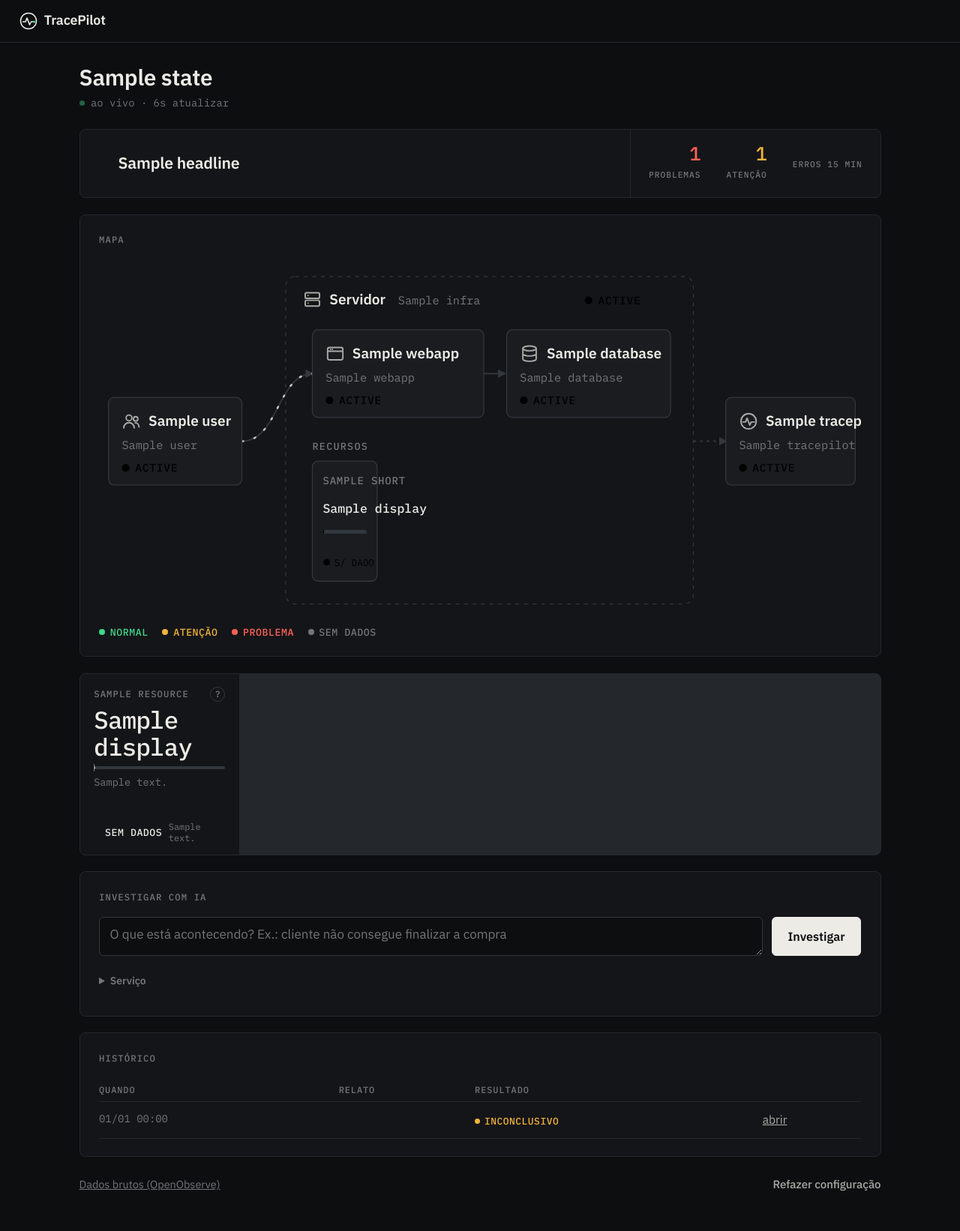
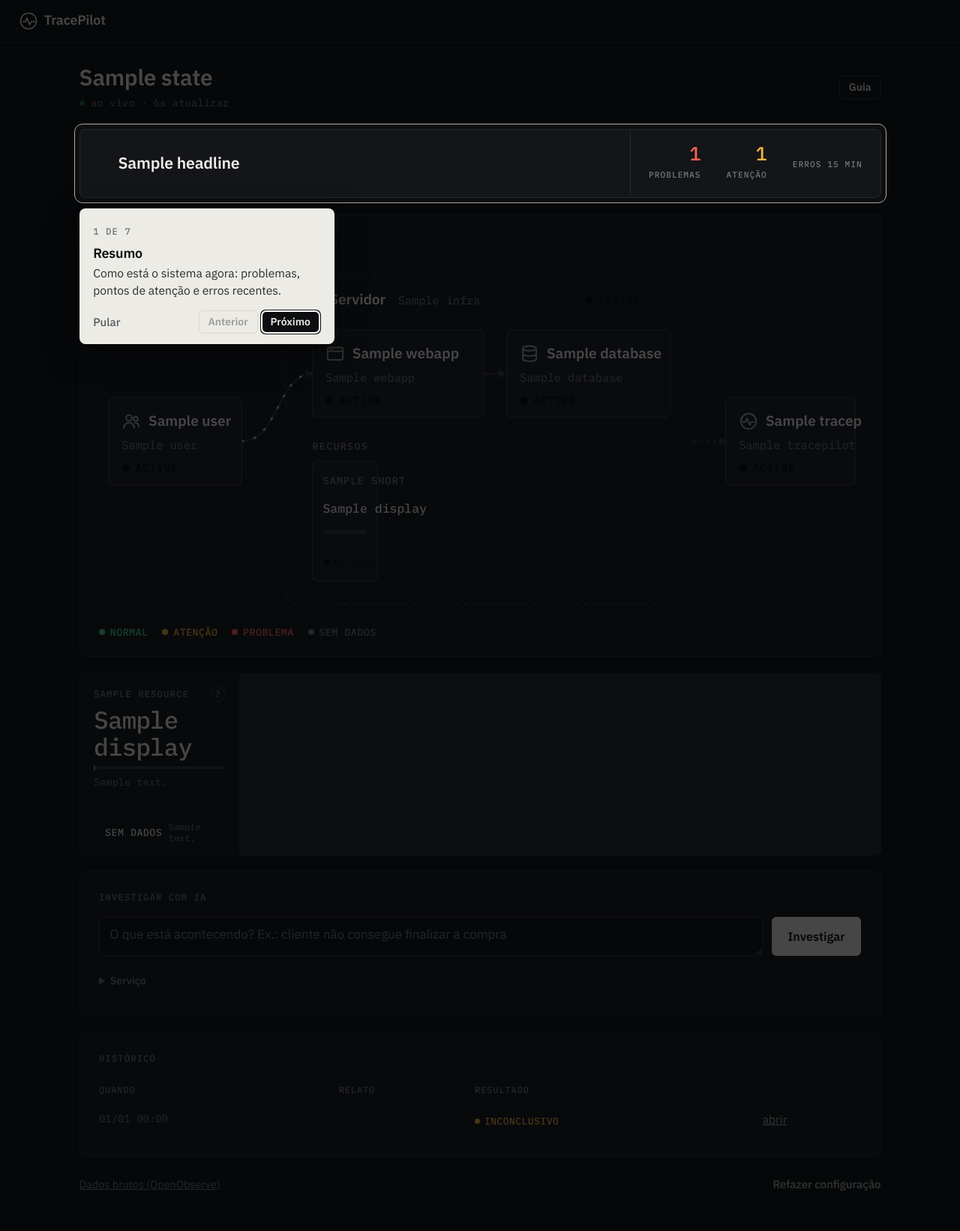
Before and after one commit to Dyonnatan/TracePilot, a FastAPI app: template webapp/templates/dashboard.html in a window 1280 px wide. Shown: the whole page at 75% size. Run offline with FastAPI, Linux system fonts and the light colour scheme; the template is opened without the code that fills it: most values are stand-ins (such as "Sample title", 1, 10 or a date in 2020).

Commit message:
feat(demo): script de demo completa, usuário Lucas, boas-vindas e guia do painel
- scripts/demo.sh up|down|status: sobe telemetria, a loja Apex Space
  (branch feat/reference-environment num worktree, sem tocar na branch
  atual), o TracePilot Collector, a TracePilot API e o painel, com
  processos desacoplados do terminal (PID/log em workspace/run/).
- Preset: usuário Lucas (lucas@apexspace.com.br); o nome vem do preset no
  primeiro acesso.
- Passo 1 vira boas-vindas que explica os passos da instalação.
- Painel: guia em balões (8 passos, com destaque da parte explicada) que
  abre ao concluir o onboarding (?tour=1) ou na primeira visita, e reabre
  pelo botão "Guia". A atualização ao vivo pausa enquanto o guia está
  aberto.

Co-Authored-By: Claude Opus 5.5 <noreply@anthropic.com>

```diff
--- a/webapp/auth.py
+++ b/webapp/auth.py
@@ -15,6 +15,7 @@ import os
 import secrets
 
 from agents import workspace_store
+from webapp import presets
 
 ITERATIONS = 200_000
 SECRET_FILE = workspace_store.WORKSPACE_FILE.parent / "secret.key"
@@ -66,7 +67,13 @@ def authenticate(email: str, password: str) -> dict | None:
             return None
         return user
 
-    name = user.get("name") if email == stored_email and user.get("name") else _name_from_email(email)
+    preset_user = (presets.active() or {}).get("user") or {}
+    if email == stored_email and user.get("name"):
+        name = user["name"]
+    elif email == (preset_user.get("email") or "").lower() and preset_user.get("name"):
+        name = preset_user["name"]
+    else:
+        name = _name_from_email(email)
     new_user = {"name": name, "email": email, "password_hash": hash_password(password)}
     workspace_store.update(user=new_user)
     return new_user
--- a/webapp/main.py
+++ b/webapp/main.py
@@ -222,7 +222,13 @@ def onboarding_welcome(request: Request):
         return guard
     workspace_store.set_current_step("welcome")
     return templates.TemplateResponse(
-        request, "onboarding_welcome.html", {"step_index": 0, "user": _current_user(request)}
+        request,
+        "onboarding_welcome.html",
+        {
+            "step_index": 0,
+            "user": _current_user(request),
+            "system_name": presets.form_values(workspace_store.load()).get("system_name"),
+        },
     )
 
 
@@ -380,7 +386,8 @@ def onboarding_complete(request: Request):
     if guard:
         return guard
     workspace_store.mark_onboarding_complete()
-    return RedirectResponse(url="/dashboard", status_code=303)
+    # ?tour=1 abre o guia do painel na primeira visita.
+    return RedirectResponse(url="/dashboard?tour=1", status_code=303)
 
 
 @app.post("/onboarding/reset")
--- a/webapp/presets/reference-environment.json
+++ b/webapp/presets/reference-environment.json
@@ -2,7 +2,8 @@
   "id": "reference-environment",
   "label": "Loja Apex Space (ambiente de referência)",
   "user": {
-    "email": "demo@apexspace.com.br",
+    "name": "Lucas",
+    "email": "lucas@apexspace.com.br",
     "password": "apex2026"
   },
   "system_name": "Apex Space",
--- a/webapp/static/app.js
+++ b/webapp/static/app.js
@@ -124,7 +124,7 @@
   }
 
   async function refresh() {
-    if (!live || inFlight || document.hidden) return;
+    if (!live || inFlight || document.hidden || document.body.classList.contains('touring')) return;
     inFlight = true;
     try {
       const resp = await fetch(live.dataset.liveUrl, { headers: { 'X-Requested-With': 'fetch' } });
@@ -159,3 +159,115 @@
     if (btn) btn.addEventListener('click', refresh);
   }
 })();
+
+// ---- Guia do painel (balões) ------------------------------------------
+// Abre sozinho com ?tour=1 (fim do onboarding) ou na primeira visita;
+// o botão "Guia" reabre. Pausa a atualização ao vivo enquanto está aberto,
+// para o elemento destacado não ser trocado no meio do passo.
+(function () {
+  'use strict';
+  const STEPS = [
+    { sel: '[data-tour="overview"]', title: 'Resumo', text: 'Como está o sistema agora: problemas, pontos de atenção e erros recentes.' },
+    { sel: '[data-tour="map"] .diagram-wrap', title: 'Mapa', text: 'Cada caixa é uma parte do seu sistema. Clique em uma para ver os detalhes.' },
+    { sel: '[data-node="tracepilot"]', title: 'Conexão', text: 'Mostra se os dados estão chegando e por onde: TracePilot Collector, TracePilot API ou os dois.' },
+    { sel: '[data-tour="resources"]', title: 'Recursos', text: 'Uso da máquina em tempo real. O ? explica cada indicador.' },
+    { sel: '[data-tour="alerts"]', title: 'Alertas', text: 'O que precisa de atenção e o que fazer. Amarelo avisa antes de virar problema.' },
+    { sel: '[data-tour="investigate"]', title: 'Investigar com IA', text: 'Descreva o problema com suas palavras. A IA encontra a causa e sugere a correção.' },
+    { sel: '[data-tour="history"]', title: 'Histórico', text: 'Investigações anteriores, com o resultado de cada uma.' },
+    { sel: '[data-tour="live"]', title: 'Ao vivo', text: 'O painel se atualiza sozinho a cada 10 segundos.' },
+  ];
+  const SEEN_KEY = 'tp-tour-seen';
+  if (!document.querySelector('[data-tour]')) return;
+
+  let steps = [];
+  let i = 0;
+  let spot, pop;
+
+  function build() {
+    spot = document.createElement('div');
+    spot.className = 'tour-spot';
+    pop = document.createElement('div');
+    pop.className = 'tour-pop';
+    pop.setAttribute('role', 'dialog');
+    pop.innerHTML = '<span class="label tour-count"></span><h3 class="tour-title"></h3><p class="tour-text"></p>'
+      + '<div class="tour-actions"><button type="button" class="link-button" data-tour-skip>Pular</button>'
+      + '<span><button type="button" class="btn-line btn-sm" data-tour-prev>Anterior</button> '
+      + '<button type="button" class="btn-sm" data-tour-next>Próximo</button></span></div>';
+    document.body.append(spot, pop);
+    pop.querySelector('[data-tour-skip]').onclick = end;
+    pop.querySelector('[data-tour-prev]').onclick = () => go(i - 1);
+    pop.querySelector('[data-tour-next]').onclick = () => (i === steps.length - 1 ? end() : go(i + 1));
+  }
+
+  function place() {
+    const el = document.querySelector(steps[i].sel);
+    if (!el) return;
+    // Coordenadas do documento (position: absolute), não da janela: o
+    // balão acompanha a rolagem sem precisar recalcular.
+    const r = el.getBoundingClientRect();
+    const sx = window.scrollX;
+    const sy = window.scrollY;
+    const pad = 6;
+    Object.assign(spot.style, {
+      top: `${r.top + sy - pad}px`, left: `${r.left + sx - pad}px`,
+      width: `${r.width + pad * 2}px`, height: `${r.height + pad * 2}px`,
+    });
+    const pw = pop.offsetWidth;
+    const ph = pop.offsetHeight;
+    const below = r.bottom + 14 + ph < window.innerHeight;
+    const top = below ? r.bottom + 14 : Math.max(12, r.top - ph - 14);
+    const left = Math.min(Math.max(12, r.left), document.documentElement.clientWidth - pw - 12);
+    Object.assign(pop.style, { top: `${top + sy}px`, left: `${left + sx}px` });
+  }
+
+  function go(n) {
+    i = Math.max(0, Math.min(steps.length - 1, n));
+    const s = steps[i];
+    pop.querySelector('.tour-count').textContent = `${i + 1} de ${steps.length}`;
+    pop.querySelector('.tour-title').textContent = s.title;
+    pop.querySelector('.tour-text').textContent = s.text;
+    pop.querySelector('[data-tour-prev]').disabled = i === 0;
+    pop.querySelector('[data-tour-next]').textContent = i === steps.length - 1 ? 'Concluir' : 'Próximo';
+    const el = document.querySelector(s.sel);
+    const r = el.getBoundingClientRect();
+    if (r.top < 80 || r.bottom > window.innerHeight - 160) {
+      window.scrollTo({ top: window.scrollY + r.top - Math.max(90, (window.innerHeight - r.height) / 3), behavior: 'instant' });
+    }
+    place();
+    pop.querySelector('[data-tour-next]').focus();
+  }
+
+  function start() {
+    steps = STEPS.filter((s) => document.querySelector(s.sel));
+    if (!steps.length) return;
+    if (!spot) build();
+    document.body.classList.add('touring');
+    spot.hidden = false;
+    pop.hidden = false;
+    go(0);
+  }
+
+  function end() {
+    document.body.classList.remove('touring');
+    spot.hidden = true;
+    pop.hidden = true;
+    try { localStorage.setItem(SEEN_KEY, '1'); } catch (e) { /* sem storage: só não lembra */ }
+  }
+
+  window.addEventListener('resize', () => { if (document.body.classList.contains('touring')) place(); });
+  document.addEventListener('keydown', (ev) => {
+    if (!document.body.classList.contains('touring')) return;
+    if (ev.key === 'Escape') end();
+    if (ev.key === 'ArrowRight') go(i + 1);
+    if (ev.key === 'ArrowLeft') go(i - 1);
+  });
+  document.addEventListener('click', (ev) => { if (ev.target.closest('[data-tour-start]')) start(); });
+
+  let seen = false;
+  try { seen = localStorage.getItem(SEEN_KEY) === '1'; } catch (e) { seen = false; }
+  const params = new URLSearchParams(window.location.search);
+  if (params.get('tour') === '1' || !seen) {
+    if (params.get('tour')) history.replaceState(null, '', window.location.pathname);
+    setTimeout(start, 400);
+  }
+})();
--- a/webapp/static/style.css
+++ b/webapp/static/style.css
@@ -418,3 +418,24 @@ summary { cursor: pointer; font-weight: 600; }
   .scan .v { grid-column: 2; }
   .topbar-user { display: none; }
 }
+
+/* ---- Guia (balões) ---- */
+.tour-spot {
+  position: absolute; z-index: 90; pointer-events: none; border-radius: 10px;
+  box-shadow: 0 0 0 9999px rgba(5, 6, 8, .72); outline: 1px solid var(--ink-2);
+  transition: all .25s ease;
+}
+.tour-pop {
+  position: absolute; z-index: 91; width: min(340px, calc(100vw - 24px));
+  background: var(--ink); color: var(--bg); border-radius: 8px; padding: 1rem 1.1rem .85rem;
+  box-shadow: 0 12px 40px rgba(0,0,0,.5); transition: top .25s ease, left .25s ease;
+}
+.tour-pop .label { color: #6d6f72; }
+.tour-pop h3 { margin: .35rem 0 .3rem; font-size: 1.05rem; color: var(--bg); }
+.tour-pop p { margin: 0; font-size: .92rem; line-height: 1.45; color: #2b2d31; }
+.tour-actions { display: flex; justify-content: space-between; align-items: center; margin-top: .9rem; }
+.tour-pop .link-button { color: #55585d; }
+.tour-pop .btn-sm { background: var(--bg); color: var(--ink); border-color: var(--bg); }
+.tour-pop .btn-line { background: transparent; color: var(--bg); border-color: #b9b8b3; }
+.tour-pop button:disabled { opacity: .35; cursor: default; }
+.dash-head > .btn-line { align-self: center; }
--- a/webapp/templates/_dashboard_live.html
+++ b/webapp/templates/_dashboard_live.html
@@ -1,6 +1,6 @@
 {% from "_diagram_macros.html" import architecture_diagram, resource_tiles %}
 {% set ov = state.overall %}
-<section class="overview">
+<section class="overview" data-tour="overview">
   <div class="overall st-{{ ov.status }}">
     <span class="overall-mark"></span>
     <h2>{{ ov.headline }}</h2>
@@ -12,17 +12,17 @@
   </div>
 </section>
 
-<section class="card">
+<section class="card" data-tour="map">
   <div class="section-head"><span class="label">Mapa</span></div>
   {{ architecture_diagram(state) }}
 </section>
 
-<section class="section">
+<section class="section" data-tour="resources">
   {{ resource_tiles(state.resources) }}
 </section>
 
 {% if state.alerts %}
-<section class="card">
+<section class="card" data-tour="alerts">
   <div class="section-head"><span class="label">Alertas</span></div>
   <ul class="alert-list">
     {% for a in state.alerts %}
--- a/webapp/templates/dashboard.html
+++ b/webapp/templates/dashboard.html
@@ -5,16 +5,17 @@
 <div class="dash-head">
   <div>
     <h1>{{ state.system_name }}</h1>
-    <div class="live"><span class="live-dot"></span><span data-updated>ao vivo</span>
+    <div class="live" data-tour="live"><span class="live-dot"></span><span data-updated>ao vivo</span>
       <button type="button" class="link-button" data-refresh-now>atualizar</button></div>
   </div>
+  <button type="button" class="btn-line btn-sm" data-tour-start>Guia</button>
 </div>
 
 <div id="live-root" data-live-url="/dashboard/live" data-interval="10000">
   {% include "_dashboard_live.html" %}
 </div>
 
-<section class="card" id="investigar">
+<section class="card" id="investigar" data-tour="investigate">
   <div class="section-head"><span class="label">Investigar com IA</span></div>
   <form method="post" action="/investigations">
     <div class="investigate">
@@ -29,7 +30,7 @@
 </section>
 
 {% if investigations %}
-<section class="card">
+<section class="card" data-tour="history">
   <div class="section-head"><span class="label">Histórico</span></div>
   <div class="table-scroll">
   <table class="investigations">
```
Also changed, not shown: webapp/templates/onboarding_welcome.html (+8 -6 lines), README.md, 1 other file.
